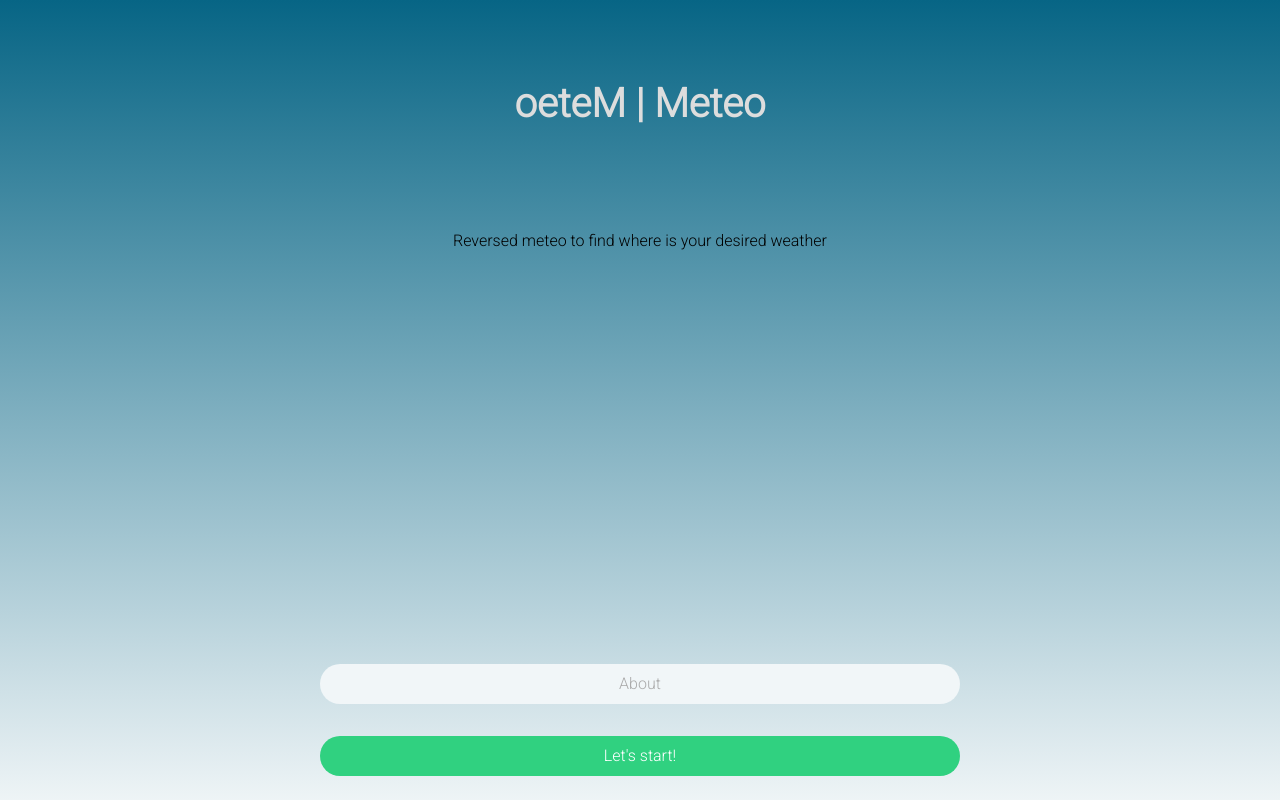
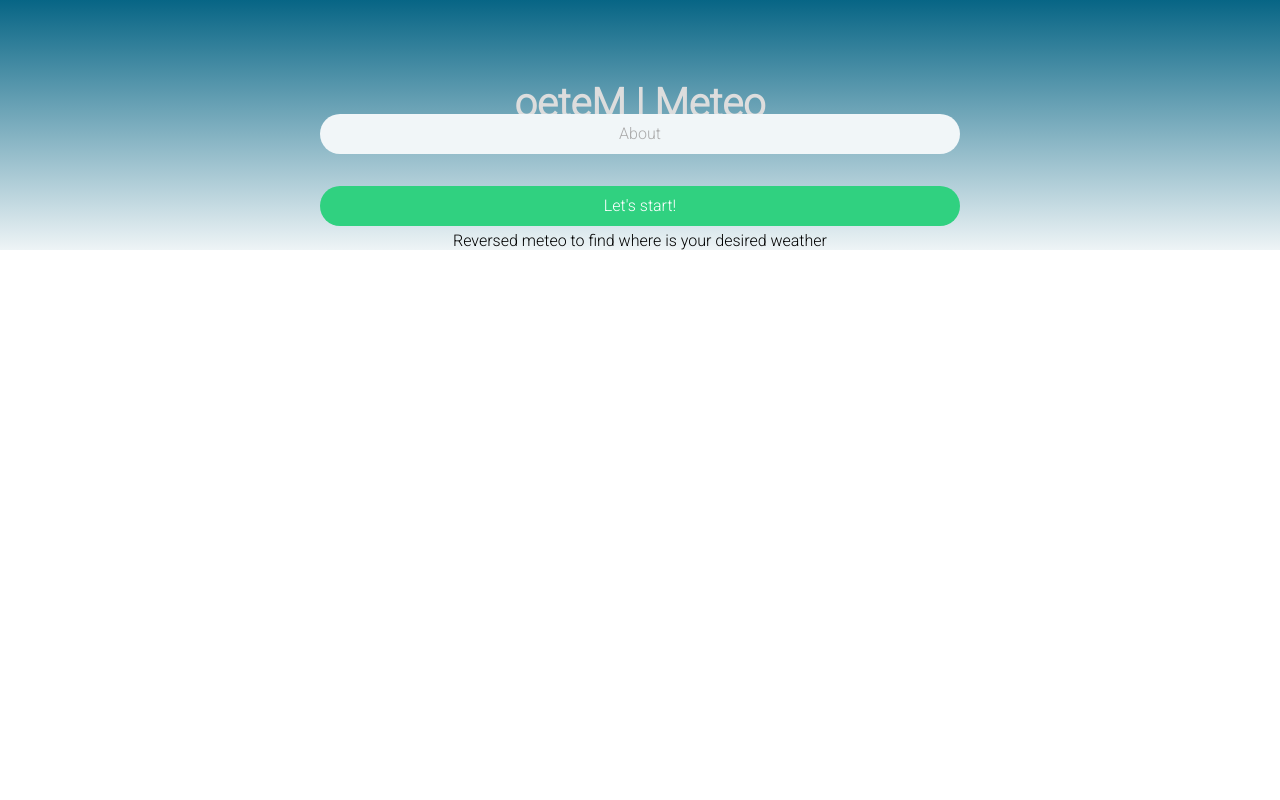
Before and after one commit to VictorCazanave/oetem, a React (Create React App) app: page / in a window 1280 px wide. Built offline with nearby package versions, Linux system fonts and the light colour scheme; no server answers.

Commit message:
[App] Use TransitionGroup component

```diff
--- a/src/App.jsx
+++ b/src/App.jsx
@@ -1,5 +1,6 @@
 import React, {Component} from 'react';
-import {Switch, Route} from 'react-router-dom'
+import {Switch, Route, withRouter} from 'react-router-dom';
+import {TransitionGroup, CSSTransition} from 'react-transition-group';
 import update from 'immutability-helper';
 
 import Home from './components/Home/Home';
@@ -61,6 +62,14 @@ class App extends Component {
 		}).catch((err) => {
 			console.error('Parsing init.json failed', err)
 		})
+	}
+
+	//TODO: Keep it?
+	componentDidUpdate(prevProps) {
+		// Scroll to top when changing route
+		if (this.props.location !== prevProps.location) {
+			//window.scrollTo(0, 0)
+		}
 	}
 
 	//TODO: Use object spread instead of immutability-helper?
@@ -134,8 +143,14 @@ class App extends Component {
 	}
 
 	render() {
+		// this.props.location comes from withRouter HOC
+		// https://medium.com/@pshrmn/a-shallow-dive-into-react-router-v4-animated-transitions-4b73f634992a
+		// TODO: Use ReactCSSTransitionGroup?
+		// https://reactjs.org/docs/animation.html#high-level-api-reactcsstransitiongroup
 		return (
-			<Switch>
+			<TransitionGroup>
+				<CSSTransition key={this.props.location.key} classNames="route" timeout={600}>
+					<Switch location={this.props.location}>
 						<Route exact={true} path="/" component={Home}/>
 						<Route
 							path="/when"
@@ -171,8 +186,10 @@ class App extends Component {
 							path="/matches"
 							render={(props) => (<Matches display={this.state.displayMatches} selected={this.state.selected} {...props}/>)}/>
 					</Switch>
+				</CSSTransition>
+			</TransitionGroup>
 		);
 	}
 }
 
-export default App;
+export default withRouter(App);
```
Lines whose indentation alone changed are shown as unchanged.
